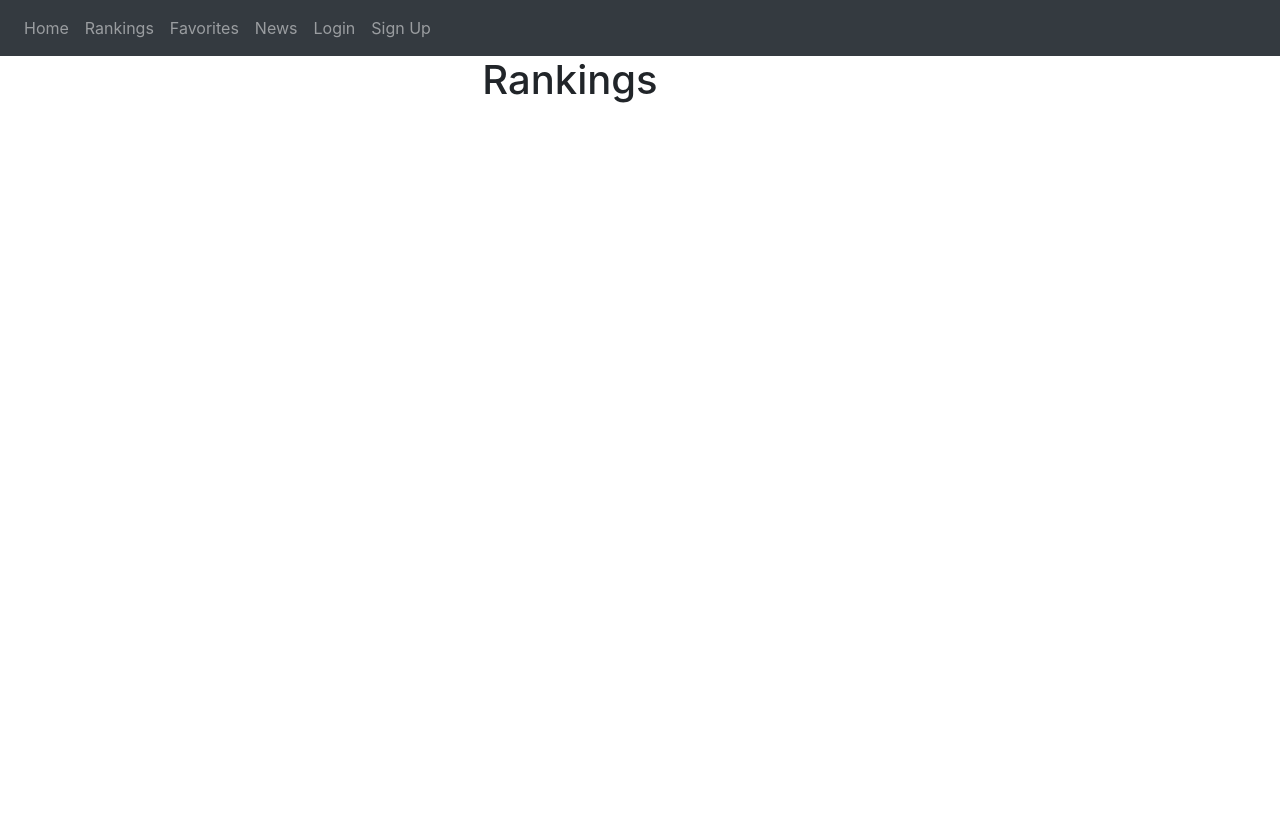
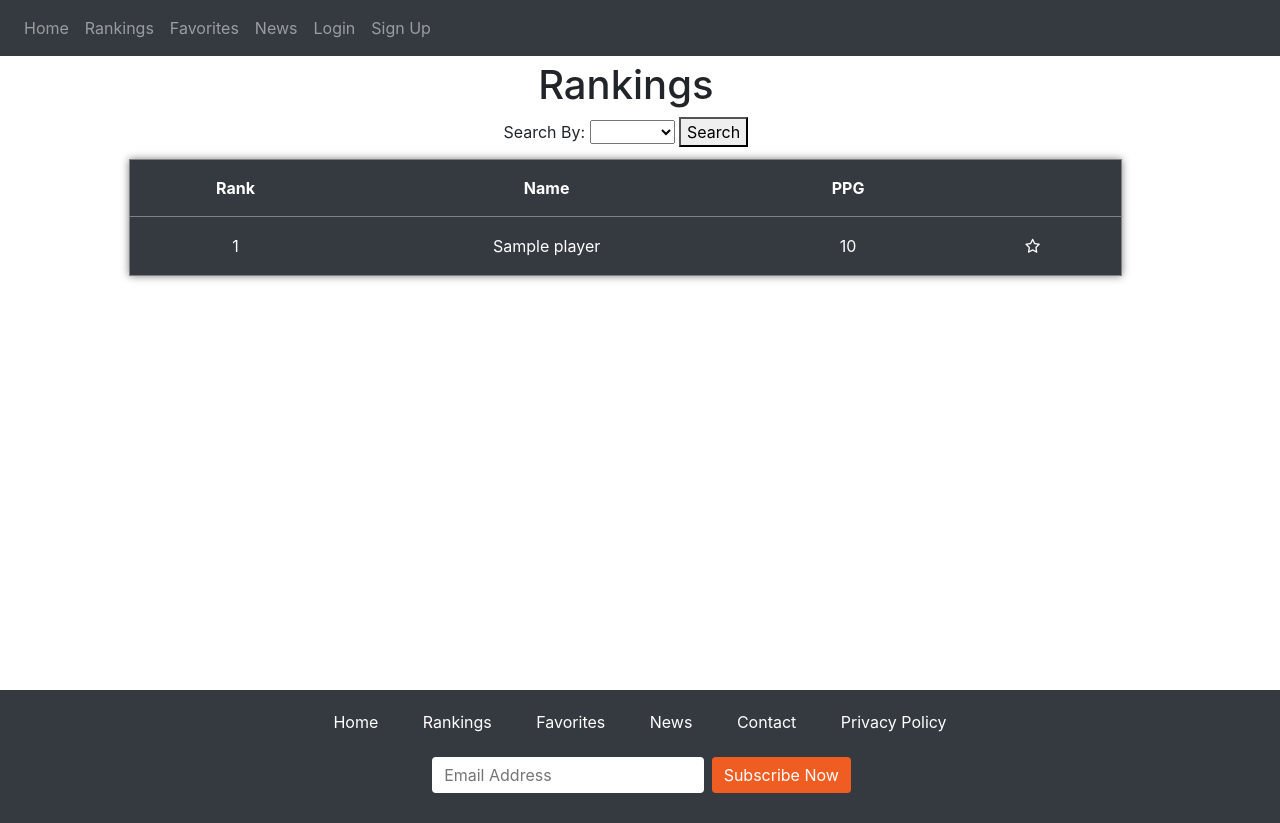
Before and after one commit to quadgeter/NDL, a Python web app: template website/templates/rankings.html in a window 1280 px wide. Before the commit the page ends 103 px from the top, so only its background shows below. Run offline with Jinja, Linux system fonts and the light colour scheme; the template is opened without the code that fills it: most values are stand-ins (such as "Sample title", 1, 10 or a date in 2020); some libraries are stand-ins or nearby versions.

Commit message:
rankings page & small updates

```diff
--- a/Player.py
+++ b/Player.py
@@ -16,4 +16,4 @@ class Player:
         return self.est_score
 
     def toString(self):
-        return f"{self.getName()}: {self.getScore()}"
+        return f"{self.getName()}:{self.getScore()}"
--- a/main.py
+++ b/main.py
@@ -3,4 +3,4 @@ from website import createApp
 app = createApp()
 
 if __name__ == "__main__":
-    app.run(debug=True)
+    app.run(port=8000, debug=True)
--- a/website/__init__.py
+++ b/website/__init__.py
@@ -4,7 +4,7 @@ from os import path
 from flask_login import LoginManager
 
 db = SQLAlchemy()
-DB_NAME = "database.db"
+DB_NAME = "playerDB.db"
 
 def createApp():
     app = Flask(__name__)
--- a/website/auth.py
+++ b/website/auth.py
@@ -10,6 +10,7 @@ auth = Blueprint("auth", __name__)
 @auth.route("/login", methods=['GET', 'POST'])
 def login():
     if request.method == "POST":
+        print(request.form)
         email = request.form.get('email')
         password = request.form.get('password')
 
@@ -56,9 +57,9 @@ def sign_up():
             newUser = User(email=email, firstName=firstName, password=generate_password_hash(password1, method='sha256'))
             db.session.add(newUser)
             db.session.commit()
-            flash("Account created! Back to login", category='success')
+            flash("Account created!", category='success')
 
-            login_user(user, remember=True)
+            login_user(newUser, remember=True)
             return redirect(url_for('views.home'))
 
     return render_template("sign_up.html", user=current_user)
--- a/website/models.py
+++ b/website/models.py
@@ -4,6 +4,7 @@ from flask_login import UserMixin
 class Favorite(db.Model):
     id = db.Column(db.Integer, primary_key=True)
     name = db.Column(db.String(150))
+    ppg = db.Column(db.Float)
     user_id = db.Column(db.Integer, db.ForeignKey('user.id'))
 
 class User(db.Model, UserMixin):
--- a/website/static/homepage.css
+++ b/website/static/homepage.css
@@ -1,43 +1,54 @@
-.img-container{
-    width: 100vw;
-    height: 20rem;
-    background-image: url("homebg.png");
-    background-position: center;
-    background-size: cover;
-    border: 2px solid green;
-    position: relative;
+html, body {
+    max-width: 100%;
+    overflow-x: hidden;
 }
 
-.img-container #ff-img{
-    position: absolute;
-    top: 50%;
-    left: 50%;
-    transform: translate(-50%, -50%);
+form label, input{
+    margin-bottom: 5px;
+}
 
+.wrapper{
+    width: 98%;
+}
+
+.big-text{
+    margin: 0 8px;
+}
+.header{
+    width: 98%;
+    height: fit-content;
+    background-color: rgb(0, 0, 0);
+    display: block;
+
+    text-align: center;
+}
+
+.home-page-content{
+    width: 98vw;
+    height: fit-content;
+    background-color: rgb(0, 0, 0);
+    display: block;
+
+    text-align: center;
+}
+
+.ff-img-container{
+    width:60%;
+    padding: 50px 0;
+}
+.ff-img-container #ff-img{
     width: 16rem;
     height: 9.125rem;
 }
 
-.big-text, .text-container{
-    margin: 0 8px;
-}
-.home-page-content{
-    width: 100%;
-    height: 29.655rem;
-    background-color: rgb(0, 0, 0);
-    display: inline;
-
-    text-align: center;
-    margin: auto;
-}
-
 .text-container{
     width: 40%;
-    padding: 10px;
+    padding: 50px 0;
     color: white;
 }
-.text-container h6{
-    font-size: 1.5rem;
+.text-container p{
+    font-size: 1.75rem;
+    text-align: left;
 }
 
 .big-text{
@@ -46,9 +57,100 @@
     margin-left:0;
 }
 .big-text h1{
-    font-size:12vw;
+    font-size:16vw;
 }
 .big-text span{
-    font-size: 16vw;
+    font-size: 20vw;
     color: #F05D22;
 }
+
+.btn-container{
+    background-color: black;
+    text-align: center;
+    width: 98vw;
+}
+.btn-container h1{
+    font-size: 2.2rem;
+    padding: 10px;
+    color: rgb(73, 73, 73);
+}
+.btn-container #rankings-btn{
+    background-color: #F05D22;
+    margin-bottom: 30px;
+    padding: 10px;
+    border: none;
+}
+
+.footer{
+    text-align: center;
+    background-color: #343A3F;
+}
+
+.footer-navbar{
+    text-align: center;
+}
+.footer-navbar a{
+    display: inline-block;
+    padding: 20px;
+    color: white;
+}
+.footer-navbar a:hover{
+    color:#F05D22;
+}
+
+#footer-email{
+    margin: 3px;
+    margin-bottom: 30px;
+    padding: .375rem .75rem;
+    border-radius: 0.25rem;
+    border: none;
+}
+#subscribe-btn{
+    background-color: #F05D22;
+    color: white;
+    border: none;
+    margin-bottom: 3px;
+}
+#subscribe-btn:after{
+    border: 2px
+}
+
+.rankings-container{
+    margin: 5px;
+    min-height: 78vh;
+    width: 97vw;
+    text-align: center;
+}
+.rankings{
+    width: 80%;
+    margin: 10px auto;
+    border-radius: 8px;
+}
+.rankings table, th, td{
+    padding: 1rem;
+}
+table{
+    background-color: #343A3F;
+    width: 100%;
+    box-shadow: 0 0 8px grey;
+}
+tr, td, th{
+    /* border: 0.5px solid grey; */
+    color: white;
+}
+tr {
+    border-radius: 8px;
+    border: 0.5px solid grey;
+}
+td button{
+    background-color: transparent;
+    border: none;
+    cursor: pointer;
+}
+td button i{
+    color: white;
+}
+td button i:hover{
+    transition: 0.5s;
+    color: gold;
+}
--- a/website/templates/base.html
+++ b/website/templates/base.html
@@ -21,6 +21,7 @@
             href="{{ url_for('static', filename='homepage.css')}}"
             crossorigin="anonymous"
         />
+        <script src="https://kit.fontawesome.com/3f263d7cad.js" crossorigin="anonymous"></script>
     </head>
     <body>
         <nav class="navbar navbar-expand-lg navbar-dark bg-dark">
@@ -71,6 +72,20 @@
         <div class="container" style="margin:0;padding:0;width:100vw;">
             {% block content%}{% endblock content%}
         </div>
+        <div class="footer">
+            <nav class="footer-nav">
+                <div class="footer-navbar">
+                    <a class="nav-item nav-link" id="home" href="/">Home</a>
+                    <a class="nav-item nav-link" id="home" href="/rankings">Rankings</a>
+                    <a class="nav-item nav-link" id="home" href="/favorites">Favorites</a>
+                    <a class="nav-item nav-link" id="home" href="/news">News</a>
+                    <a class="nav-item nav-link" id="home" href="/">Contact</a>
+                    <a class="nav-item nav-link" id="home" href="/rankings">Privacy Policy</a>
+                </div>
+            </nav>
+            <input type="email" id="footer-email" placeholder="Email Address">
+            <button type="submit" class="btn btn-primary" id="subscribe-btn">Subscribe Now</button>
+        </div>
         <script
             src="https://code.jquery.com/jquery-3.2.1.slim.min.js"
             integrity="sha384-KJ3o2DKtIkvYIK3UENzmM7KCkRr/rE9/Qpg6aAZGJwFDMVNA/GpGFF93hXpG5KkN"
--- a/website/templates/login.html
+++ b/website/templates/login.html
@@ -1,6 +1,7 @@
 {% extends "base.html" %} {% block title%}Login{% endblock %}
 
 {% block content%}
+<div class="login-container" style="margin:10px;padding:5px;">
     <form method="POST">
         <h3 align="center">Login</h3>
         <div class="form-group">
@@ -24,6 +25,7 @@
             />
         </div>
         <br />
-    <button tyoe="submit" class="btn btn-primary">Login</button>
+        <button type="submit" style="background-color:#F05D22;border:none;" class="btn btn-primary">Login</button>
     </form>
+</div>
 {% endblock content%}
--- a/website/templates/rankings.html
+++ b/website/templates/rankings.html
@@ -1,5 +1,45 @@
 {% extends "base.html" %}{%block title%}Rankings{%endblock%}
 
 {% block content%}
-<h1 align="center">Rankings</h1>
+<div class="rankings-container">
+    <h1>Rankings</h1>
+    <form method="POST">
+        <label for="select-pos">Search By:</label>
+        <select id="selct-pos" name="select-pos">
+            <option id="blank"></option>
+            <option id="qb">QB</option>
+            <option id="rb">RB</option>
+            <option id="wr">WR</option>
+            <option id="def">Defense</option>
+        </select>
+        <button type="submit" class="search-btn">Search</button>
+    </form>
+    <div class="rankings">
+        <table>
+            <thead>
+                <tr>
+
+                    <th>Rank</th>
+                    <th>Name</th>
+                    <th>PPG</th>
+                    <th>    </th>
+                </tr>
+            </thead>
+            <tbody>
+            {% for player in players %}
+                <tr>
+                    <td>{{ loop.index }}</td>
+                    <td>{{ player.name }}</td>
+                    <td>{{ player.est_score }}</td>
+                    <form action="" method="POST">
+                        <td><button name="add-fav" type="submit" class='favorites-btn' value="{{ player.toString() }}" ><i class="fa-regular fa-star fa-sm"></i></button></td>
+                    </form>
+                </tr>
+            {% endfor %}
+            </tbody>
+        </table>
+    </div>
+</div>
+
+
 {% endblock content%}
--- a/website/templates/sign_up.html
+++ b/website/templates/sign_up.html
@@ -1,6 +1,7 @@
 {% extends "base.html" %} {% block title%}Sign Up{% endblock %}
 
 {% block content%}
+<div class="signup-container" style="margin:10px;padding:5px;">
     <form method="POST">
         <h3 align="center">Sign Up</h3>
         <div class="form-group">
@@ -38,6 +39,7 @@
             />
         </div>
         <br />
-    <button tyoe="submit" class="btn btn-primary">Submit</button>
+        <button type="submit" style="background-color:#F05D22;border:none;" class="btn btn-primary">Submit</button>
     </form>
+</div>
 {% endblock content%}
```
Also changed, not shown: test.py (+72 -73 lines), website/templates/home.html (+13 -5 lines), website/views.py (+39 -2 lines), instance/database.db (deleted), instance/playerDB.db (added). Lines whose indentation alone changed are shown as unchanged.
